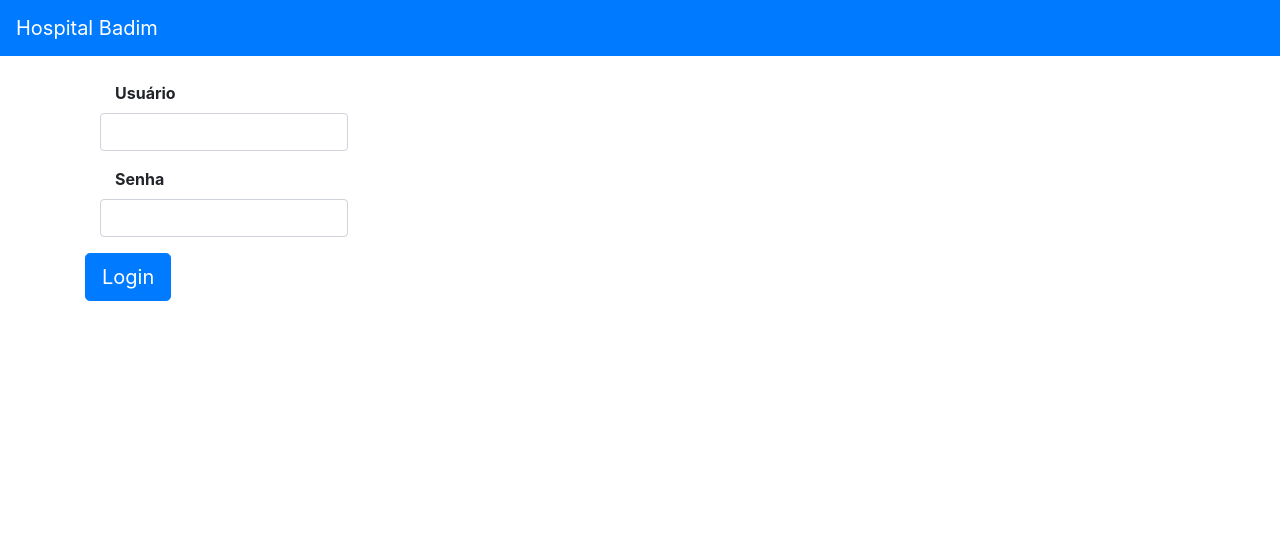
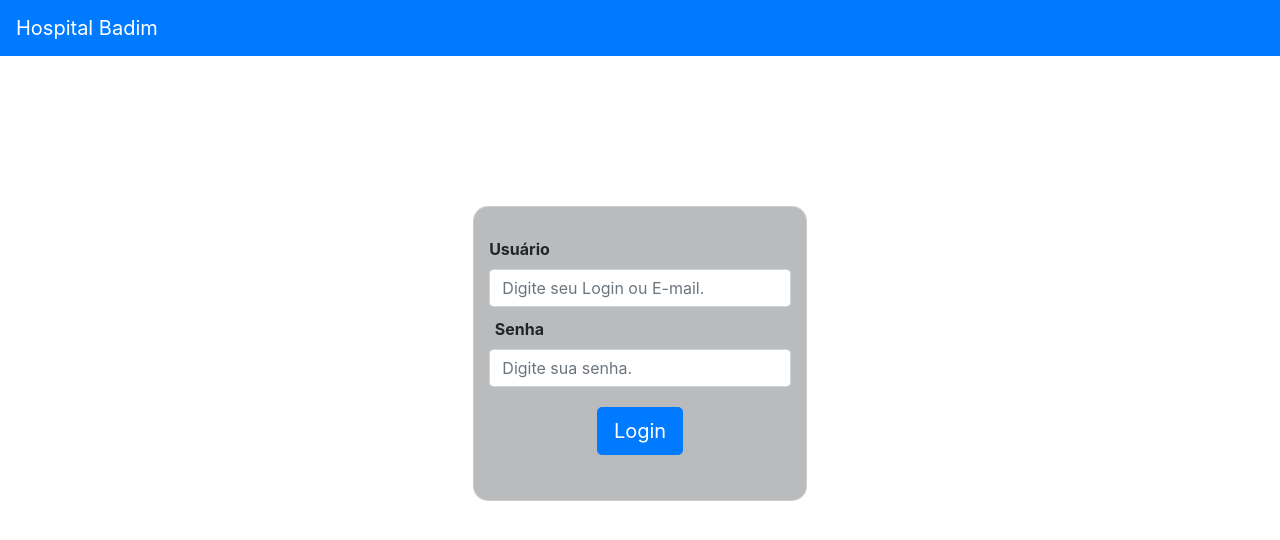
Before and after one commit to rafaelaport/formulario, an Angular app in the folder front/: page /login in a window 1280 px wide. Shown: the top 540 px of the page. Built offline with nearby package versions, Linux system fonts and the light colour scheme.

Commit message:
centralizando o login

```diff
--- a/front/src/app/login/login.component.css
+++ b/front/src/app/login/login.component.css
@@ -1,8 +1,34 @@
-div.container {
-  margin-top: 25px;
+body {
+  font-family: 'Roboto', sans-serif;
+  background-size: cover;
+}
+
+.main-section {
+  margin: 0 auto;
+  margin-top: 150px;
+  padding: 0;
+}
+
+.modal-content {
+  background-color: #3b3d4159;
+  border-radius:15px;
+  padding-top: 20px;
+}
+
+.control-label {
+  margin-top: 10px;
+  font-weight: bold;
+  right: 40%;
+}
+
+.form-group {
+  margin-bottom: 20px;
+}
+
+.form-group input {
+
 }
 
 button {
-  margin-right: 62px;
   margin-bottom: 25px;
 }
--- a/front/src/app/login/login.component.html
+++ b/front/src/app/login/login.component.html
@@ -1,15 +1,27 @@
 <nav class="navbar navbar-expand-lg navbar-dark bg-primary">
     <a routerLink="/login" class="navbar-brand" href="#">Hospital Badim</a>
 </nav>
-<div class="container font-weight-bold">
-    <div class="col-md-3 mb-3"> <!--Usuário-->
+
+<div class="modal-dialog text-center">
+  <div class="col-sm-8 main-section">
+    <div class="modal-content">
+<div class="col-12 form-input">
+  <form>
+    <div class="form-group">
+      <div class="">
+        <div class=""> <!--Usuário-->
           <label class="col-sm-10 control-label" for="usuario">Usuário</label>
-        <input [(ngModel)]="usuario.nome" type="text" class="form-control" id="usuario" name="usuario">
+          <input [(ngModel)]="usuario.nome" type="text" class="form-control" id="usuario" name="usuario"
+              placeholder="Digite seu Login ou E-mail.">
+        </div>
       </div>
 
-    <div class="col-md-3 mb-3"> <!--Senha-->
+      <div class="form-group">
+      <div class=""> <!--Senha-->
           <label class="col-sm-10 control-label" for="senha">Senha</label>
-        <input [(ngModel)]="usuario.senha" type="password" class="form-control" id="senha" name="senha">
+          <input [(ngModel)]="usuario.senha" type="password" class="form-control" id="senha" name="senha"
+              placeholder="Digite sua senha.">
+      </div>
     </div>
 
       <button type="submit" class="btn btn-primary btn-lg" id="btnLogin"
@@ -17,3 +29,9 @@
           Login
       </button>
   </div>
+
+</form>
+</div>
+</div>
+</div>
+</div>
```
Lines whose indentation alone changed are shown as unchanged.
